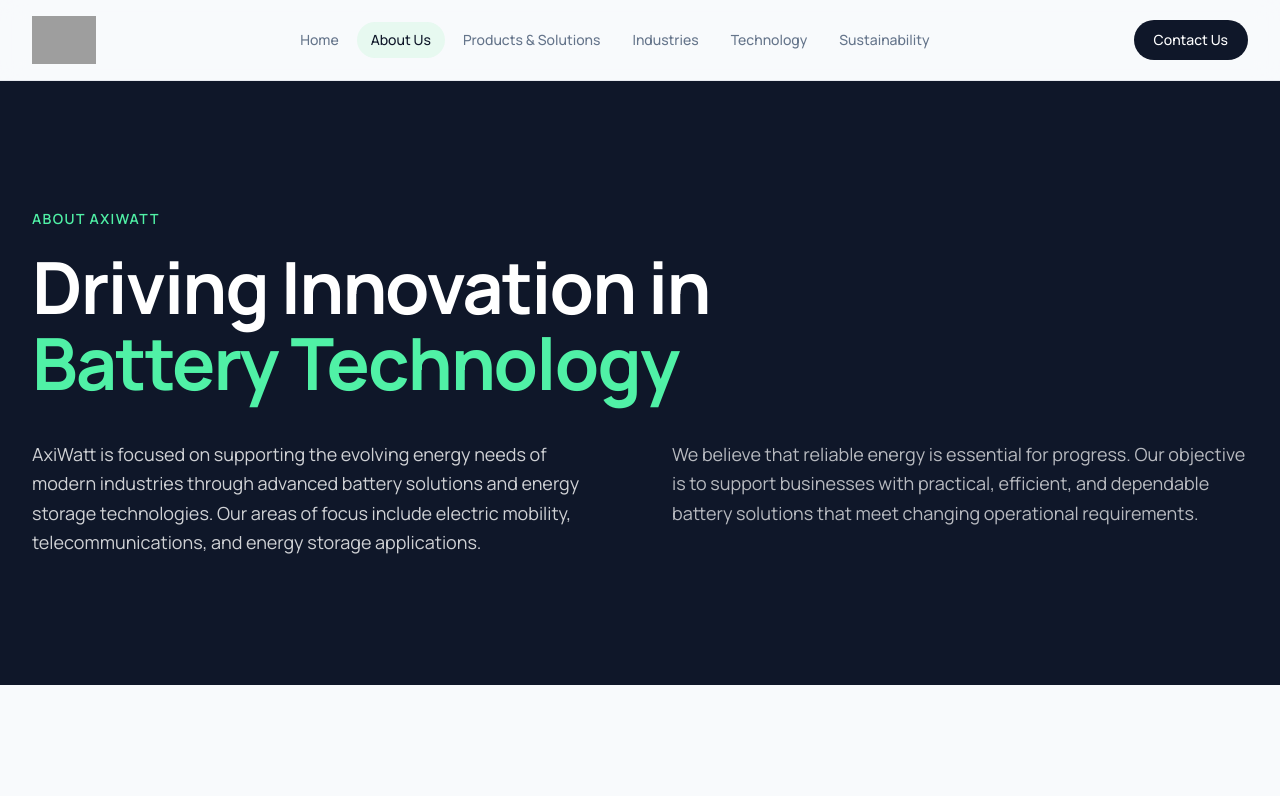
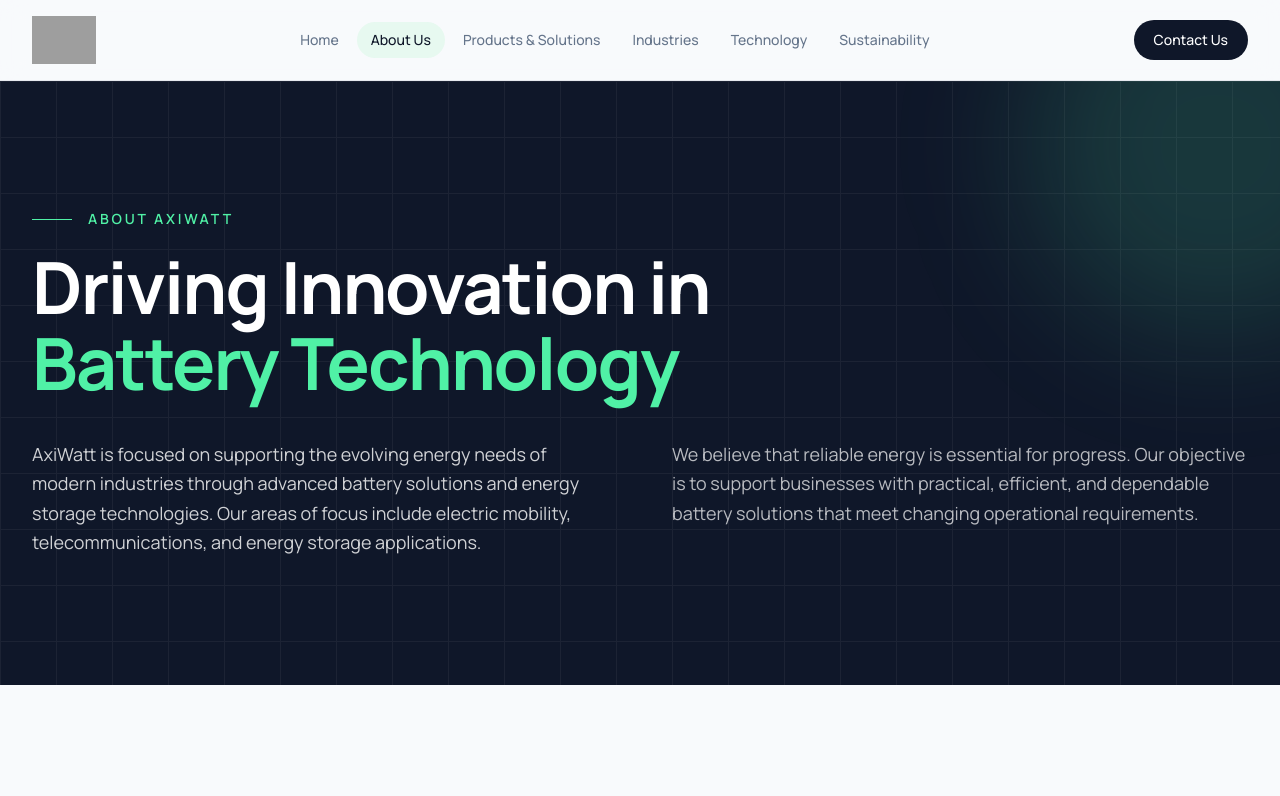
Before and after one commit to KSaiSreeLasya/AXIWTT-BATTERY-BESS, a React (Vite) app: page /about in a window 1280 px wide. Shown: the top 796 px of the page. Built offline with nearby package versions, Linux system fonts and the light colour scheme; grey boxes are pictures that could not be loaded.

Commit message:
Enhance page hero sections with a cohesive visual design

```diff
--- a/client/components/PageHero.tsx
+++ b/client/components/PageHero.tsx
@@ -15,10 +15,22 @@ export default function PageHero({
 }: PageHeroProps) {
   return (
     <section className="relative overflow-hidden bg-ink text-white">
+      <div
+        className="absolute inset-0 opacity-[0.05]"
+        style={{
+          backgroundImage:
+            "linear-gradient(to right, white 1px, transparent 1px), linear-gradient(to bottom, white 1px, transparent 1px)",
+          backgroundSize: "56px 56px",
+        }}
+      />
+      <div className="absolute -right-32 -top-32 h-96 w-96 rounded-full bg-volt/15 blur-3xl" />
       <div className="relative mx-auto max-w-7xl px-6 py-20 lg:px-8 lg:py-28">
-        <p className="text-sm font-medium uppercase tracking-[0.2em] text-volt">
-          {eyebrow}
-        </p>
+        <div className="flex items-center gap-4">
+          <span className="h-px w-10 bg-volt" />
+          <p className="text-sm font-semibold uppercase tracking-[0.2em] text-volt">
+            {eyebrow}
+          </p>
+        </div>
         <h1 className="mt-5 max-w-4xl text-4xl font-semibold leading-[1.1] sm:text-5xl lg:text-6xl">
           {title}
           {accent && (
--- a/client/pages/About.tsx
+++ b/client/pages/About.tsx
@@ -34,10 +34,22 @@ export default function About() {
   return (
     <>
       <section className="relative overflow-hidden bg-ink text-white">
+        <div
+          className="absolute inset-0 opacity-[0.05]"
+          style={{
+            backgroundImage:
+              "linear-gradient(to right, white 1px, transparent 1px), linear-gradient(to bottom, white 1px, transparent 1px)",
+            backgroundSize: "56px 56px",
+          }}
+        />
+        <div className="absolute -right-32 -top-32 h-96 w-96 rounded-full bg-volt/15 blur-3xl" />
         <div className="relative mx-auto max-w-7xl px-6 py-24 lg:px-8 lg:py-32">
-          <p className="font-display text-sm font-semibold uppercase tracking-widest text-volt">
-            About AxiWatt
-          </p>
+          <div className="flex items-center gap-4">
+            <span className="h-px w-10 bg-volt" />
+            <p className="text-sm font-semibold uppercase tracking-[0.2em] text-volt">
+              About AxiWatt
+            </p>
+          </div>
           <h1 className="mt-5 max-w-4xl text-5xl font-bold leading-[1.05] sm:text-6xl lg:text-7xl">
             Driving Innovation in{" "}
             <span className="text-volt">Battery Technology</span>
```
